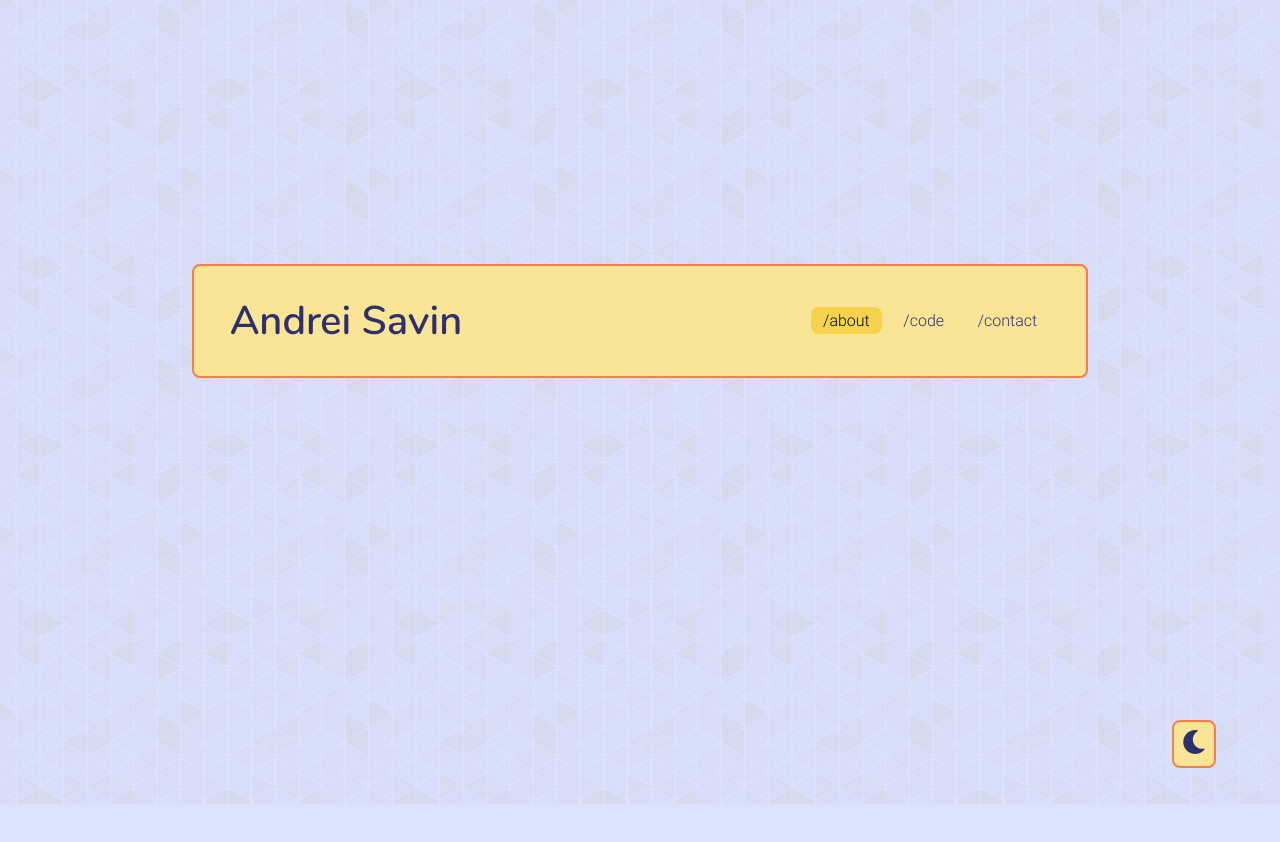
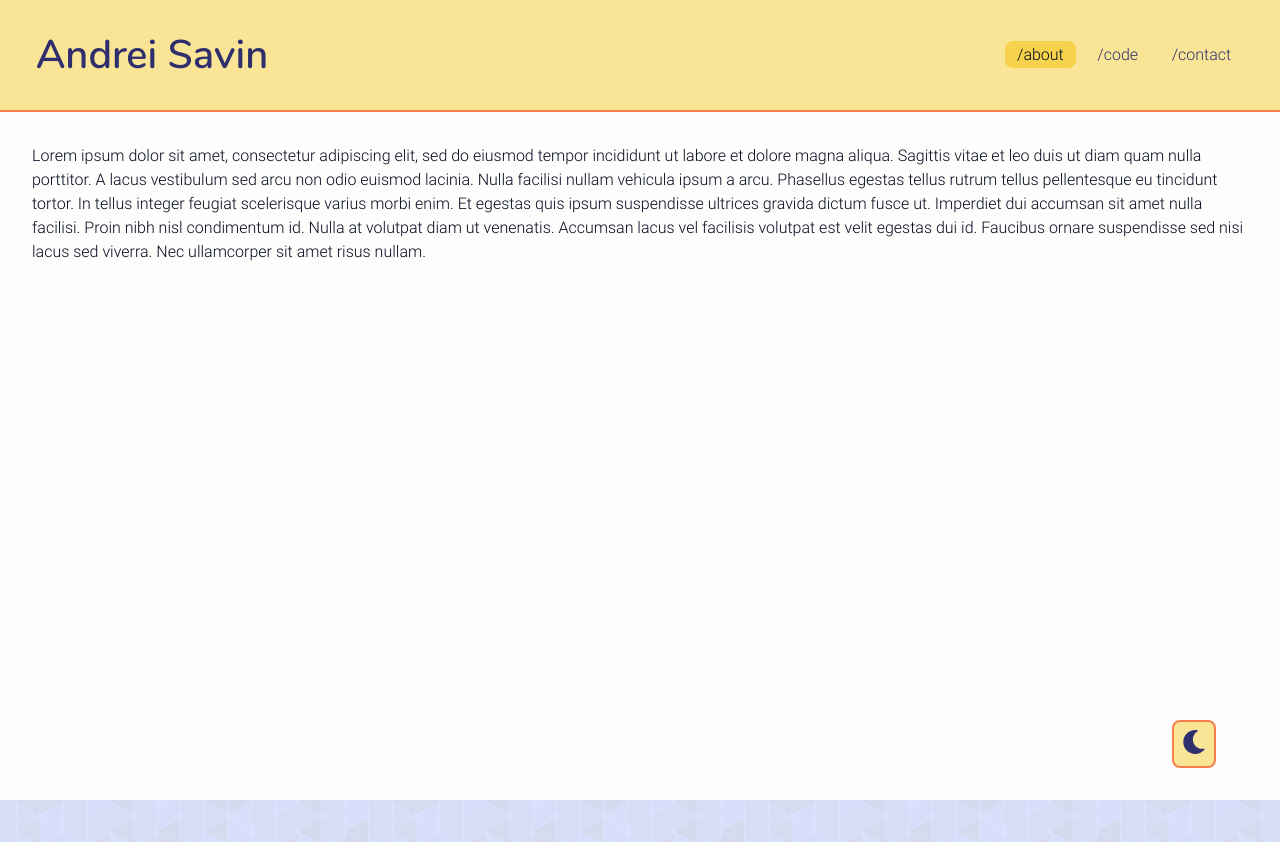
Before and after one commit to andsav/andrei.dev, a Vue app: page / in a window 1280 px wide. Both pictures are taken after a click on the item "about". Shown: the top 842 px of the page. Before the commit the page ends 804 px from the top, so only its background shows below. Built offline with nearby package versions, Linux system fonts and the light colour scheme.

Commit message:
Router 2

```diff
--- a/src/App.vue
+++ b/src/App.vue
@@ -1,5 +1,8 @@
 <template>
   <Header :active-page="activePage" :on-set-active-page="setActivePage" />
+  <Page :open="activePage.name !== 'home'">
+    <component :is="activePage.component" />
+  </Page>
   <Canvas :get-nearest-point="getNearestPoint">
     <canvas-renderer :on-point-update="onPointUpdate" />
   </Canvas>
@@ -18,6 +21,7 @@ import onPointHover from "./helpers/onPointHover.js";
 import nearestPoint from "./helpers/nearestPoint.js";
 
 import Header from "./components/Header.vue";
+import Page from "./components/Page.vue";
 import DarkModeToggle from "./components/DarkModeToggle.vue";
 import Canvas from "./components/Canvas/Canvas.vue";
 import CanvasRenderer from "./components/Canvas/CanvasRenderer.vue";
@@ -25,6 +29,7 @@ import CanvasRenderer from "./components/Canvas/CanvasRenderer.vue";
 export default {
   name: "App",
   components: {
+    Page,
     CanvasRenderer,
     Canvas,
     DarkModeToggle,
--- a/src/components/Header.vue
+++ b/src/components/Header.vue
@@ -1,5 +1,5 @@
 <template>
-  <header>
+  <header :class="{ open: activePage.name !== 'home' }">
     <h1>Andrei Savin</h1>
     <nav>
       <ul>
@@ -43,8 +43,12 @@ header {
   width: 100%;
   margin: auto;
   text-align: center;
-  transition: left 1s ease;
   user-select: none;
+  transition: left, width, top 200ms ease;
+
+  &.open {
+    top: 0;
+  }
 
   h1 {
     font-size: 2.5em;
--- /dev/null
+++ b/src/components/Page.vue
@@ -0,0 +1,29 @@
+<template>
+  <article :class="{ open }" class="f5 lh-copy ph4">
+    <slot />
+  </article>
+</template>
+
+<script>
+export default {
+  name: "Page",
+  props: {
+    open: {
+      type: Boolean,
+    },
+  },
+};
+</script>
+
+<style lang="scss" scoped>
+article {
+  opacity: 0;
+
+  &.open {
+    opacity: 1;
+    padding-top: 8em;
+    padding-left: 2em;
+    height: 100vh;
+  }
+}
+</style>
--- a/src/components/Pages/About.vue
+++ b/src/components/Pages/About.vue
@@ -1,5 +1,17 @@
 <template>
-  <div>About</div>
+  <p>
+    Lorem ipsum dolor sit amet, consectetur adipiscing elit, sed do eiusmod
+    tempor incididunt ut labore et dolore magna aliqua. Sagittis vitae et leo
+    duis ut diam quam nulla porttitor. A lacus vestibulum sed arcu non odio
+    euismod lacinia. Nulla facilisi nullam vehicula ipsum a arcu. Phasellus
+    egestas tellus rutrum tellus pellentesque eu tincidunt tortor. In tellus
+    integer feugiat scelerisque varius morbi enim. Et egestas quis ipsum
+    suspendisse ultrices gravida dictum fusce ut. Imperdiet dui accumsan sit
+    amet nulla facilisi. Proin nibh nisl condimentum id. Nulla at volutpat diam
+    ut venenatis. Accumsan lacus vel facilisis volutpat est velit egestas dui
+    id. Faucibus ornare suspendisse sed nisi lacus sed viverra. Nec ullamcorper
+    sit amet risus nullam.
+  </p>
 </template>
 
 <script>
--- a/src/style/theme/dark.scss
+++ b/src/style/theme/dark.scss
@@ -10,6 +10,16 @@ $dark-navy: #001427;
   header {
     background: lighten($dark, 0.8);
     color: $white;
+
+    &.open {
+      h1 {
+        margin-top: 0.25em;
+      }
+
+      nav {
+        margin-bottom: 1em;
+      }
+    }
 
     h1 {
       transition: text-shadow 0.3s ease-in;
@@ -26,6 +36,10 @@ $dark-navy: #001427;
         margin: auto 0.3em;
         border-radius: 8px;
         transition: 300ms background-color ease;
+
+        &.active {
+          transition: none;
+        }
 
         &:hover,
         &.active {
@@ -57,6 +71,16 @@ $dark-navy: #001427;
     transition: color, 0.8s, ease-out;
     animation: spin 10s linear infinite;
   }
+
+  article {
+    background-color: rgba(lighten($dark-navy, 0.2), 0.6);
+    transition: opacity 100ms ease;
+    color: darken($white, 0.6);
+
+    &.open {
+      transition-delay: 200ms;
+    }
+  }
 }
 
 @keyframes spin {
--- a/src/style/theme/light.scss
+++ b/src/style/theme/light.scss
@@ -18,6 +18,19 @@ $glow: #f77e4d;
     left: 5%;
     width: 90%;
 
+    &.open {
+      left: 0;
+      width: 100%;
+      border-radius: 0;
+      border-top: 0;
+      border-right: 0;
+      border-left: 0;
+
+      &:hover {
+        transform: none !important;
+      }
+    }
+
     h1,
     h2 {
       margin: auto 0.1em;
@@ -31,7 +44,11 @@ $glow: #f77e4d;
         margin: auto 0.3em;
         border-radius: 8px;
         background-color: transparent;
-        transition: 100ms background-color ease;
+        transition: 300ms background-color ease;
+
+        &.active {
+          transition: none;
+        }
 
         &:hover,
         &.active {
@@ -77,6 +94,13 @@ $glow: #f77e4d;
     transition: color, 2s, ease-in-out;
   }
 
+  article {
+    background-color: $white;
+    transition: opacity 100ms ease;
+    color: $black;
+    height: 0;
+  }
+
   @media only screen and (min-width: 800px) {
     header {
       display: flex;
@@ -93,5 +117,17 @@ $glow: #f77e4d;
       margin-top: 1.25em;
       width: 100%;
     }
+
+    header.open {
+      padding: 0;
+
+      h1 {
+        margin-top: 0.25em;
+      }
+
+      nav {
+        margin-bottom: 1em;
+      }
+    }
   }
 }
--- a/src/style/v1.scss
+++ b/src/style/v1.scss
@@ -54,8 +54,10 @@ body {
   padding: 0;
   border: 0;
   font-size: 1em;
+  font-weight: 300;
   vertical-align: baseline;
   font-family: $font-normal;
+  overflow-y: hidden;
 
   &.dark {
     @include dark-theme;
@@ -66,6 +68,10 @@ body {
   }
 }
 
+strong {
+  font-weight: 600;
+}
+
 #{h(1,6)} {
   font-family: $font-header;
 }
```
